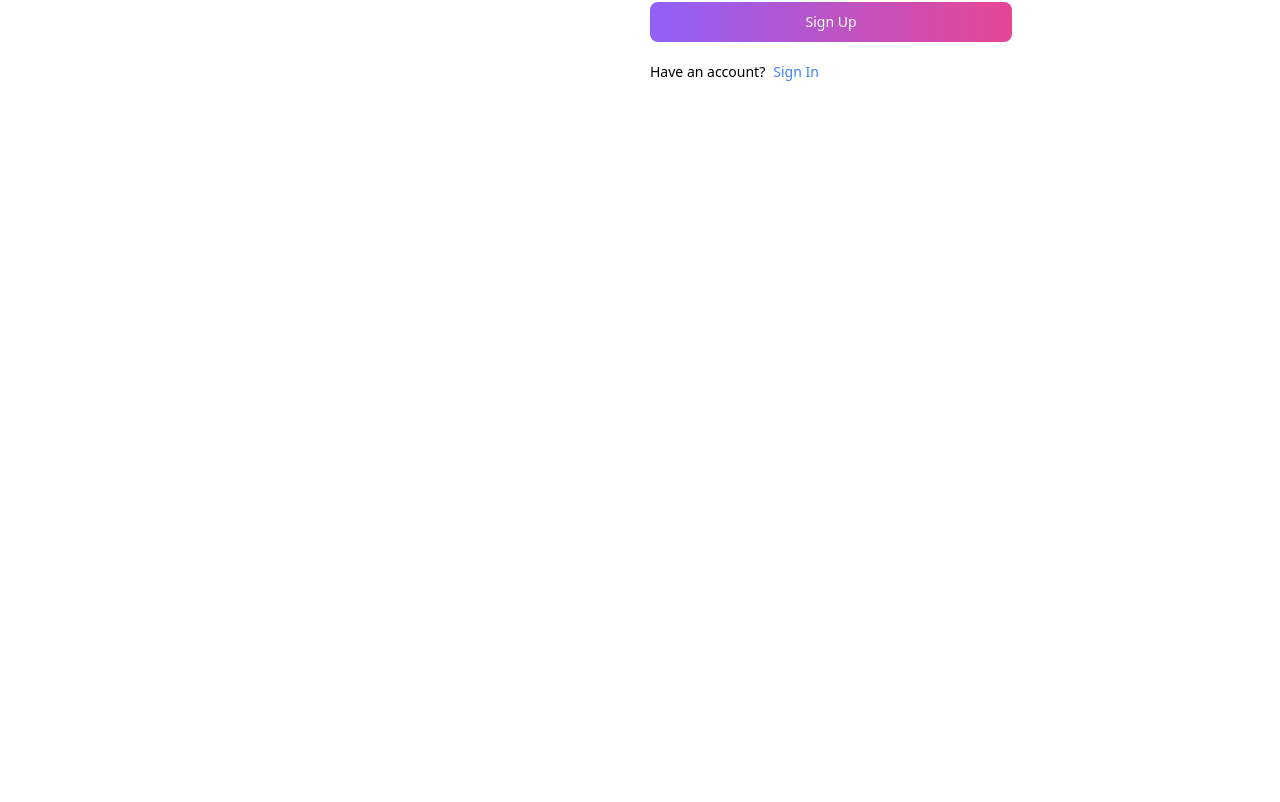
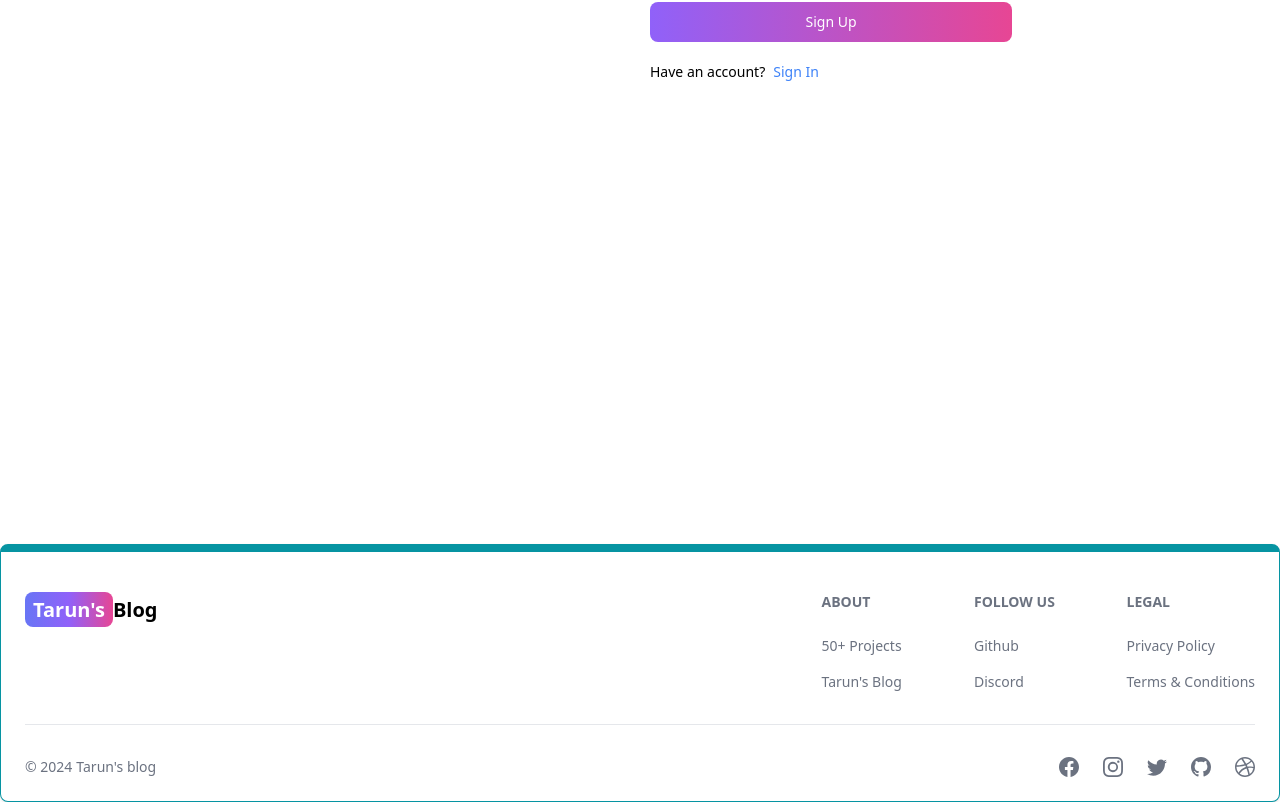
Before and after one commit to Tarun-Zenitsu/blog_by_tarun, a React (Vite) app in the folder client/: page /sign-up in a window 1280 px wide. Shown: the part 400-1202 px from the top of the page. Before the commit the page ends 944 px from the top, so only its background shows below. Built offline with nearby package versions, Linux system fonts and the light colour scheme.

Commit message:
footer created

```diff
--- a/client/src/App.jsx
+++ b/client/src/App.jsx
@@ -6,6 +6,7 @@
 import Dashboard from './pages/Dashbord';
 import Projects from './pages/Projects'
 import Header from './components/Header';
+import Footer from './components/Footer'
 
 
 function App() {
@@ -21,6 +22,7 @@
       <Route path="/dashboard" element={<Dashboard />} />
       <Route path="/projects" element={<Projects />} />
     </Routes>
+    <Footer />
   </BrowserRouter>
   )
 }
--- /dev/null
+++ b/client/src/components/Footer.jsx
@@ -0,0 +1,81 @@
+import { Footer } from 'flowbite-react';
+import { Link } from 'react-router-dom';
+import { BsFacebook, BsInstagram, BsTwitter, BsGithub, BsDribbble } from 'react-icons/bs';
+export default function FooterCom() {
+  return (
+    <Footer container className='border border-t-8 border-teal-500'>
+      <div className='w-full max-w-7xl mx-auto'>
+        <div className='grid w-full justify-between sm:flex md:grid-cols-1'>
+          <div className='mt-5'>
+            <Link
+              to='/'
+              className='self-center whitespace-nowrap text-lg sm:text-xl font-semibold dark:text-white'
+            >
+              <span className='px-2 py-1 bg-gradient-to-r from-indigo-500 via-purple-500 to-pink-500 rounded-lg text-white'>
+                Tarun's
+              </span>
+              Blog
+            </Link>
+          </div>
+          <div className='grid grid-cols-2 gap-8 mt-4 sm:grid-cols-3 sm:gap-6'>
+            <div>
+              <Footer.Title title='About' />
+              <Footer.LinkGroup col>
+                <Footer.Link
+                  href='https://www.100jsprojects.com'
+                  target='_blank'
+                  rel='noopener noreferrer'
+                >
+                  50+ Projects
+                </Footer.Link>
+                <Footer.Link
+                  href='/about'
+                  target='_blank'
+                  rel='noopener noreferrer'
+                >
+                  Tarun's Blog
+                </Footer.Link>
+              </Footer.LinkGroup>
+            </div>
+            <div>
+              <Footer.Title title='Follow us' />
+              <Footer.LinkGroup col>
+                <Footer.Link
+                  href='https://www.github.com/sahandghavidel'
+                  target='_blank'
+                  rel='noopener noreferrer'
+                >
+                  Github
+                </Footer.Link>
+                <Footer.Link href='#'>Discord</Footer.Link>
+              </Footer.LinkGroup>
+            </div>
+            <div>
+              <Footer.Title title='Legal' />
+              <Footer.LinkGroup col>
+                <Footer.Link href='#'>Privacy Policy</Footer.Link>
+                <Footer.Link href='#'>Terms &amp; Conditions</Footer.Link>
+              </Footer.LinkGroup>
+            </div>
+          </div>
+        </div>
+        <Footer.Divider />
+        <div className='w-full sm:flex sm:items-center sm:justify-between'>
+          <Footer.Copyright
+            href='#'
+            by="Tarun's blog"
+            year={new Date().getFullYear()}
+          />
+          <div className="flex gap-6 sm:mt-0 mt-4 sm:justify-center">
+            <Footer.Icon href='#' icon={BsFacebook}/>
+            <Footer.Icon href='#' icon={BsInstagram}/>
+            <Footer.Icon href='#' icon={BsTwitter}/>
+            <Footer.Icon href='https://github.com/sahandghavidel' icon={BsGithub}/>
+            <Footer.Icon href='#' icon={BsDribbble}/>
+
+          </div>
+        </div>
+      </div>
+    </Footer>
+  );
+}
--- a/client/src/pages/SignUp.jsx
+++ b/client/src/pages/SignUp.jsx
@@ -1,7 +1,41 @@
-import { Button, Label, TextInput } from 'flowbite-react';
-import { Link } from 'react-router-dom';
+import { Alert, Button, Label, Spinner, TextInput } from 'flowbite-react';
+import { useState } from 'react';
+import { Link, useNavigate } from 'react-router-dom';
 
-const Signup = () => {
+export default function SignUp() {
+  const [formData, setFormData] = useState({});
+  const [errorMessage, setErrorMessage] = useState(null);
+  const [loading, setLoading] = useState(false);
+  const navigate = useNavigate();
+  const handleChange = (e) => {
+    setFormData({ ...formData, [e.target.id]: e.target.value.trim() });
+  };
+  const handleSubmit = async (e) => {
+    e.preventDefault();
+    if (!formData.username || !formData.email || !formData.password) {
+      return setErrorMessage('Please fill out all fields.');
+    }
+    try {
+      setLoading(true);
+      setErrorMessage(null);
+      const res = await fetch('/api/auth/signup', {
+        method: 'POST',
+        headers: { 'Content-Type': 'application/json' },
+        body: JSON.stringify(formData),
+      });
+      const data = await res.json();
+      if (data.success === false) {
+        return setErrorMessage(data.message);
+      }
+      setLoading(false);
+      if(res.ok) {
+        navigate('/sign-in');
+      }
+    } catch (error) {
+      setErrorMessage(error.message);
+      setLoading(false);
+    }
+  };
   return (
     <div className='min-h-screen mt-20'>
       <div className='flex p-3 max-w-3xl mx-auto flex-col md:flex-row md:items-center gap-5'>
@@ -9,44 +43,74 @@
         <div className='flex-1'>
           <Link to='/' className='font-bold dark:text-white text-4xl'>
             <span className='px-2 py-1 bg-gradient-to-r from-indigo-500 via-purple-500 to-pink-500 rounded-lg text-white'>
-              Tarun's
+              Sahand's
             </span>
             Blog
           </Link>
           <p className='text-sm mt-5'>
-          Welcome to Our Software Development Blog!
+            This is a demo project. You can sign up with your email and password
+            or with Google.
           </p>
         </div>
         {/* right */}
 
         <div className='flex-1'>
-          <form className='flex flex-col gap-4'>
+          <form className='flex flex-col gap-4' onSubmit={handleSubmit}>
             <div>
               <Label value='Your username' />
-              <TextInput type='text' placeholder='Username' id='username' />
+              <TextInput
+                type='text'
+                placeholder='Username'
+                id='username'
+                onChange={handleChange}
+              />
             </div>
             <div>
               <Label value='Your email' />
-              <TextInput type='text' placeholder='name@company.com' id='email' />
+              <TextInput
+                type='email'
+                placeholder='name@company.com'
+                id='email'
+                onChange={handleChange}
+              />
             </div>
             <div>
               <Label value='Your password' />
-              <TextInput type='text' placeholder='Password' id='password' />
+              <TextInput
+                type='password'
+                placeholder='Password'
+                id='password'
+                onChange={handleChange}
+              />
             </div>
-            <Button gradientDuoTone='purpleToPink' type='submit'>
-              Sign Up
+            <Button
+              gradientDuoTone='purpleToPink'
+              type='submit'
+              disabled={loading}
+            >
+              {loading ? (
+                <>
+                  <Spinner size='sm' />
+                  <span className='pl-3'>Loading...</span>
+                </>
+              ) : (
+                'Sign Up'
+              )}
             </Button>
           </form>
-          <div className="flex gap-2 text-sm mt-5">
+          <div className='flex gap-2 text-sm mt-5'>
             <span>Have an account?</span>
             <Link to='/sign-in' className='text-blue-500'>
               Sign In
             </Link>
           </div>
+          {errorMessage && (
+            <Alert className='mt-5' color='failure'>
+              {errorMessage}
+            </Alert>
+          )}
         </div>
       </div>
     </div>
-  )
+  );
 }
-
-export default Signup
--- a/client/vite.config.js
+++ b/client/vite.config.js
@@ -1,7 +1,15 @@
-import { defineConfig } from 'vite'
-import react from '@vitejs/plugin-react-swc'
+import { defineConfig } from 'vite';
+import react from '@vitejs/plugin-react-swc';
 
 // https://vitejs.dev/config/
 export default defineConfig({
+  server: {
+    proxy: {
+      '/api': {
+        target: 'http://localhost:3000',
+        secure: false,
+      },
+    },
+  },
   plugins: [react()],
-})
+});
```
Also changed, not shown: 1 other file (tests, documents, lock files or other folders).
